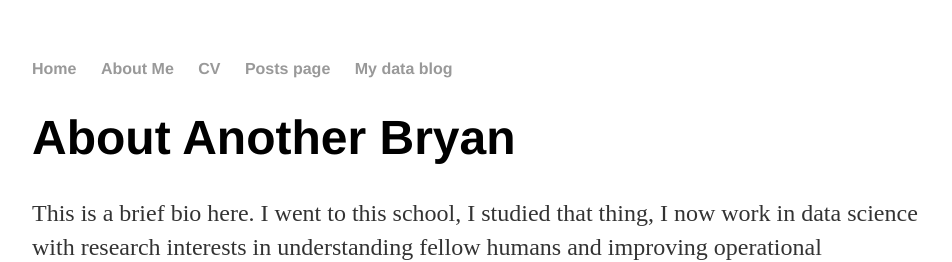
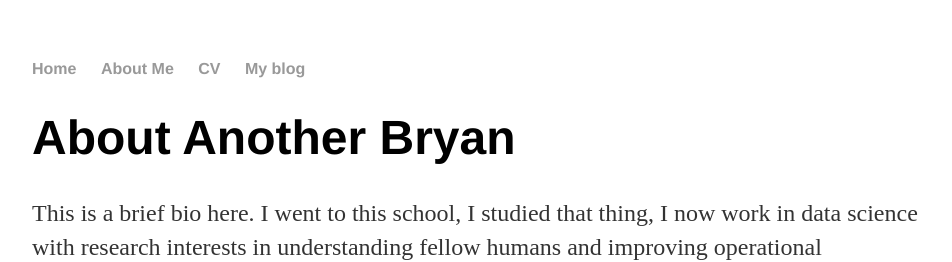
Before and after one commit to another-bryan/another-bryan.github.io, a Jekyll site: the page built from about.html, in a window 1280 px wide. Shown: the top 262 px of the page, without its empty margins (160-1112 px from the left). Built offline with Jekyll 4.4.1, drawn with Linux system fonts in a browser that asks for light colours.

Commit message:
Update default.html

```diff
--- a/_layouts/default.html
+++ b/_layouts/default.html
@@ -11,8 +11,7 @@
         		<li><a href="/">Home</a></li>
 	        	<li><a href="/about.html">About Me</a></li>
         		<li><a href="/cv.html">CV</a></li>
-        		<li><a href="/posts.html">Posts page</a></li>
-			<li><a href="/data-blog">My data blog</a></li>
+			<li><a href="/blog">My blog</a></li>
     		</ul>
 		</nav>
 		<div class="container">
```
